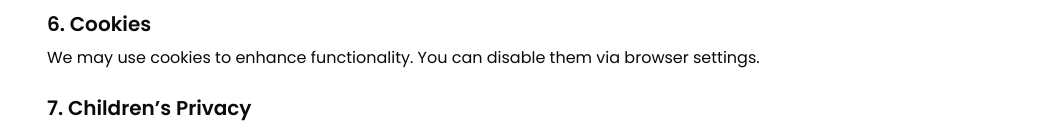
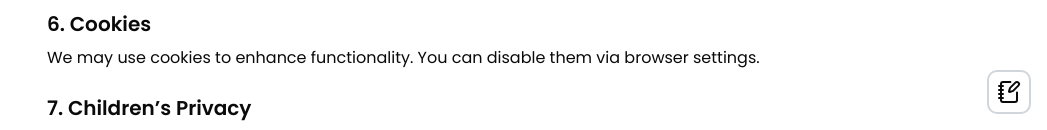
Before and after one commit to Shivender-Kun/aetherpad-web, a Next.js app: page /privacy-policy in a window 1280 px wide. Shown: the part 670-800 px from the top of the page, without its empty margins (233-1280 px from the left). Built offline with nearby package versions, Linux system fonts and the light colour scheme; no server answers.

Commit message:
floating home button added

```diff
--- a/src/app/(legal)/privacy-policy/page.tsx
+++ b/src/app/(legal)/privacy-policy/page.tsx
@@ -1,3 +1,4 @@
+import FloatingHomeButton from "@/components/floatingHomeBtn";
 import Link from "next/link";
 
 const PrivacyPolicy = () => {
@@ -78,6 +79,7 @@ const PrivacyPolicy = () => {
           support@shivender.pro
         </Link>
       </p>
+      <FloatingHomeButton />
     </div>
   );
 };
--- a/src/app/(legal)/terms-&-conditions/page.tsx
+++ b/src/app/(legal)/terms-&-conditions/page.tsx
@@ -1,3 +1,4 @@
+import FloatingHomeButton from "@/components/floatingHomeBtn";
 import Link from "next/link";
 
 const TermsOfUse = () => {
@@ -82,6 +83,7 @@ const TermsOfUse = () => {
           support@shivender.pro
         </Link>
       </p>
+      <FloatingHomeButton />
     </div>
   );
 };
--- /dev/null
+++ b/src/components/floatingHomeBtn/index.tsx
@@ -0,0 +1,18 @@
+import isUserAuthenticated from "@/lib/isUserAuthenticated";
+import { NotebookPenIcon } from "lucide-react";
+import Link from "next/link";
+
+const FloatingHomeButton = async () => {
+  const url = (await isUserAuthenticated()) ? "/home" : "/login";
+
+  return (
+    <Link
+      href={url}
+      className="p-2 fixed bottom-4 right-4 rounded-lg bg-white dark:bg-gray-800 border-2 border-gray-300 dark:border-gray-700"
+    >
+      <NotebookPenIcon />
+    </Link>
+  );
+};
+
+export default FloatingHomeButton;
```
